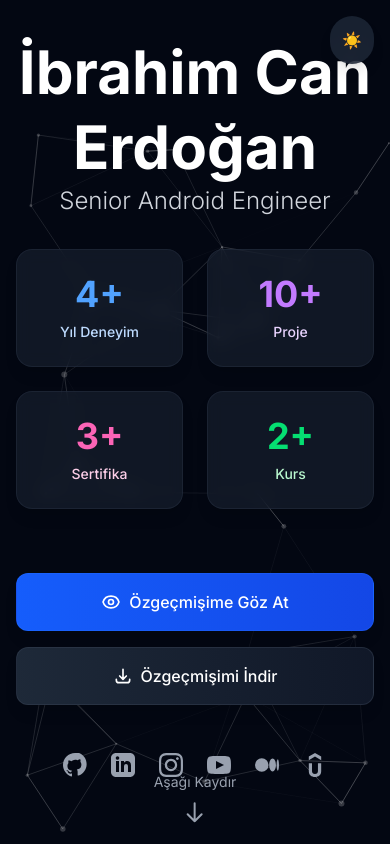
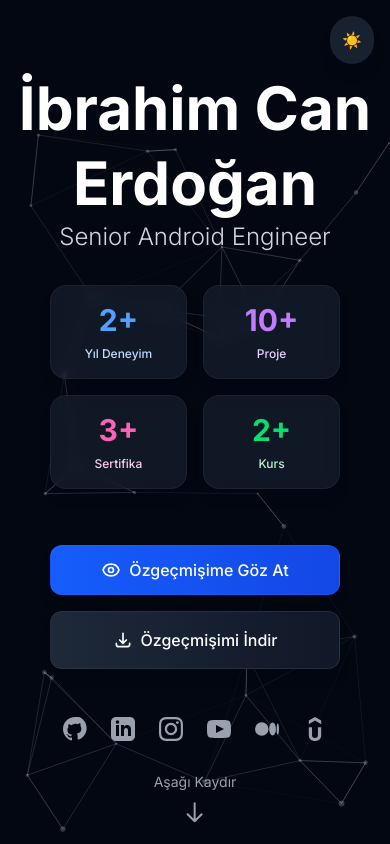
Before and after one commit to ibrahimcanerdogan/ibrahimcanerdogan.github.io, a Next.js app: page / in a window 390 px wide. Shown: the top 844 px of the page. Built offline with nearby package versions, Linux system fonts and the light colour scheme.

Commit message:
Refine Stats Grid on Home Page: Update grid layout for better responsiveness, adjust padding and text sizes for improved readability, and enhance visual consistency across stats cards.

```diff
--- a/src/app/page.tsx
+++ b/src/app/page.tsx
@@ -168,32 +168,32 @@ export default function Home() {
             </div>
 
             {/* Stats Grid */}
-            <div className="grid grid-cols-2 md:grid-cols-4 gap-6 max-w-3xl mx-auto">
-              <div className={`p-6 rounded-2xl ${isDarkTheme ? 'bg-gray-800/50' : 'bg-white/50'} backdrop-blur-sm border ${isDarkTheme ? 'border-gray-700/30' : 'border-gray-200/30'} transform hover:scale-105 transition-all duration-300 shadow-lg hover:shadow-xl`}>
-                <div className={`text-4xl font-bold mb-2 ${isDarkTheme ? 'text-blue-400' : 'text-blue-600'}`}>4+</div>
-                <div className={`text-sm font-medium ${isDarkTheme ? 'text-blue-200' : 'text-blue-700'}`}>Yıl Deneyim</div>
-              </div>
-              <div className={`p-6 rounded-2xl ${isDarkTheme ? 'bg-gray-800/50' : 'bg-white/50'} backdrop-blur-sm border ${isDarkTheme ? 'border-gray-700/30' : 'border-gray-200/30'} transform hover:scale-105 transition-all duration-300 shadow-lg hover:shadow-xl`}>
-                <div className={`text-4xl font-bold mb-2 ${isDarkTheme ? 'text-purple-400' : 'text-purple-600'}`}>10+</div>
-                <div className={`text-sm font-medium ${isDarkTheme ? 'text-purple-200' : 'text-purple-700'}`}>Proje</div>
-              </div>
-              <div className={`p-6 rounded-2xl ${isDarkTheme ? 'bg-gray-800/50' : 'bg-white/50'} backdrop-blur-sm border ${isDarkTheme ? 'border-gray-700/30' : 'border-gray-200/30'} transform hover:scale-105 transition-all duration-300 shadow-lg hover:shadow-xl`}>
-                <div className={`text-4xl font-bold mb-2 ${isDarkTheme ? 'text-pink-400' : 'text-pink-600'}`}>3+</div>
-                <div className={`text-sm font-medium ${isDarkTheme ? 'text-pink-200' : 'text-pink-700'}`}>Sertifika</div>
-              </div>
-              <div className={`p-6 rounded-2xl ${isDarkTheme ? 'bg-gray-800/50' : 'bg-white/50'} backdrop-blur-sm border ${isDarkTheme ? 'border-gray-700/30' : 'border-gray-200/30'} transform hover:scale-105 transition-all duration-300 shadow-lg hover:shadow-xl`}>
-                <div className={`text-4xl font-bold mb-2 ${isDarkTheme ? 'text-green-400' : 'text-green-600'}`}>2+</div>
-                <div className={`text-sm font-medium ${isDarkTheme ? 'text-green-200' : 'text-green-700'}`}>Kurs</div>
+            <div className="grid grid-cols-2 sm:grid-cols-4 gap-4 px-4 sm:px-0 max-w-[90%] sm:max-w-full mx-auto">
+              <div className={`p-4 sm:p-6 rounded-2xl ${isDarkTheme ? 'bg-gray-800/50' : 'bg-white/50'} backdrop-blur-sm border ${isDarkTheme ? 'border-gray-700/30' : 'border-gray-200/30'} transform hover:scale-105 transition-all duration-300 shadow-lg hover:shadow-xl`}>
+                <div className={`text-3xl sm:text-4xl font-bold mb-2 ${isDarkTheme ? 'text-blue-400' : 'text-blue-600'}`}>2+</div>
+                <div className={`text-xs sm:text-sm font-medium ${isDarkTheme ? 'text-blue-200' : 'text-blue-700'}`}>Yıl Deneyim</div>
+              </div>
+              <div className={`p-4 sm:p-6 rounded-2xl ${isDarkTheme ? 'bg-gray-800/50' : 'bg-white/50'} backdrop-blur-sm border ${isDarkTheme ? 'border-gray-700/30' : 'border-gray-200/30'} transform hover:scale-105 transition-all duration-300 shadow-lg hover:shadow-xl`}>
+                <div className={`text-3xl sm:text-4xl font-bold mb-2 ${isDarkTheme ? 'text-purple-400' : 'text-purple-600'}`}>10+</div>
+                <div className={`text-xs sm:text-sm font-medium ${isDarkTheme ? 'text-purple-200' : 'text-purple-700'}`}>Proje</div>
+              </div>
+              <div className={`p-4 sm:p-6 rounded-2xl ${isDarkTheme ? 'bg-gray-800/50' : 'bg-white/50'} backdrop-blur-sm border ${isDarkTheme ? 'border-gray-700/30' : 'border-gray-200/30'} transform hover:scale-105 transition-all duration-300 shadow-lg hover:shadow-xl`}>
+                <div className={`text-3xl sm:text-4xl font-bold mb-2 ${isDarkTheme ? 'text-pink-400' : 'text-pink-600'}`}>3+</div>
+                <div className={`text-xs sm:text-sm font-medium ${isDarkTheme ? 'text-pink-200' : 'text-pink-700'}`}>Sertifika</div>
+              </div>
+              <div className={`p-4 sm:p-6 rounded-2xl ${isDarkTheme ? 'bg-gray-800/50' : 'bg-white/50'} backdrop-blur-sm border ${isDarkTheme ? 'border-gray-700/30' : 'border-gray-200/30'} transform hover:scale-105 transition-all duration-300 shadow-lg hover:shadow-xl`}>
+                <div className={`text-3xl sm:text-4xl font-bold mb-2 ${isDarkTheme ? 'text-green-400' : 'text-green-600'}`}>2+</div>
+                <div className={`text-xs sm:text-sm font-medium ${isDarkTheme ? 'text-green-200' : 'text-green-700'}`}>Kurs</div>
               </div>
             </div>
 
             {/* CTA Buttons */}
-            <div className="flex flex-col sm:flex-row gap-4 justify-center pt-8">
+            <div className="flex flex-col sm:flex-row gap-4 justify-center pt-6 sm:pt-8 px-4 sm:px-0 max-w-[90%] sm:max-w-full mx-auto">
               <a
                 href="https://drive.google.com/file/d/1mPbYymPZ74-0K16h6PU0iUi0FSh3wg8N/view?usp=sharing"
                 target="_blank"
                 rel="noopener noreferrer"
-                className={`group relative px-8 py-4 rounded-xl font-medium overflow-hidden transition-all duration-300 transform hover:scale-105 shadow-lg hover:shadow-xl ${
+                className={`group relative px-6 sm:px-8 py-3 sm:py-4 rounded-xl font-medium overflow-hidden transition-all duration-300 transform hover:scale-105 shadow-lg hover:shadow-xl ${
                   isDarkTheme
                     ? 'bg-gradient-to-r from-blue-600 to-blue-700 hover:from-blue-500 hover:to-blue-600 text-white border border-blue-500/20'
                     : 'bg-gradient-to-r from-blue-500 to-blue-600 hover:from-blue-400 hover:to-blue-500 text-white'
@@ -548,7 +548,7 @@ export default function Home() {
                       <span className="mr-2">🎯</span>
                       Android Software Specialist
                     </h3>
-                    <span className={`px-3 py-1 rounded-full text-sm ${isDarkTheme ? 'bg-blue-500/20 text-blue-300' : 'bg-blue-100 text-blue-700'}`}>
+                    <span className={`px-3 py-1 rounded-full text-sm ${isDarkTheme ? 'bg-blue-500/20 text-blue-300' : 'bg-blue-100 text-blue-700'} whitespace-nowrap text-center`}>
                       Devam Ediyor
                     </span>
                   </div>
@@ -698,7 +698,7 @@ export default function Home() {
                       <span className="mr-2">🎓</span>
                       Android Developer Intern
                     </h3>
-                    <span className={`px-3 py-1 rounded-full text-sm ${isDarkTheme ? 'bg-yellow-500/20 text-yellow-300' : 'bg-yellow-100 text-yellow-700'}`}>
+                    <span className={`px-3 py-1 rounded-full text-sm ${isDarkTheme ? 'bg-yellow-500/20 text-yellow-300' : 'bg-yellow-100 text-yellow-700'} whitespace-nowrap`}>
                       3 ay
                     </span>
                   </div>
```
